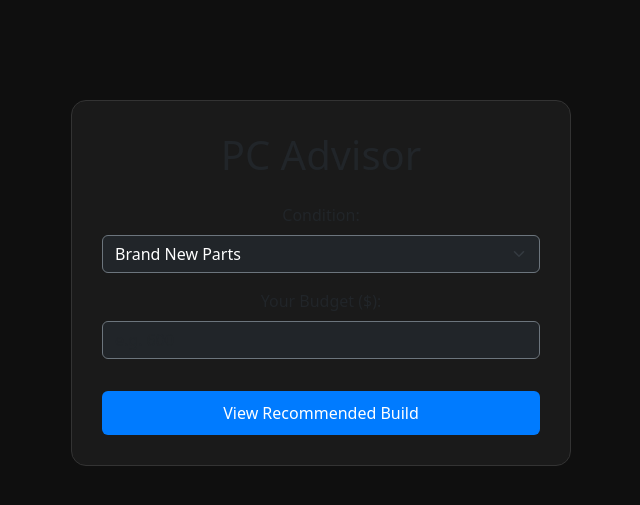
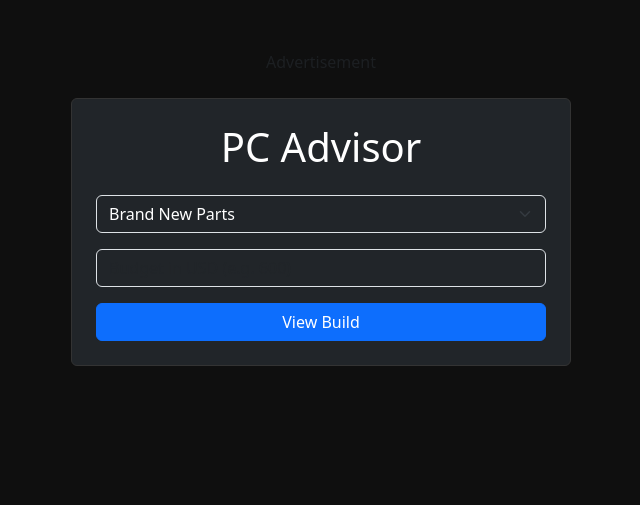
Before and after one commit to anesracrached88-gif/Pc-build-, a Flask app: page / in a window 1280 px wide. Shown: the top 505 px of the page, without its empty margins (319-959 px from the left). Run offline with Flask 3, Linux system fonts and the light colour scheme.

Commit message:
Full Update: Brands, 50$ logic, and Adsterra placements

```diff
--- a/app.py
+++ b/app.py
@@ -4,20 +4,20 @@ app = Flask(__name__)
 
 def get_pc_build(budget, condition):
     budget = int(budget)
-    # قاعدة بيانات بسيطة تتغير كل 50 دولار
-    # يمكنك توسيع هذه القائمة لاحقاً
     if condition == "new":
-        if budget < 400:
-            return [("CPU", "Ryzen 3 3200G", "90"), ("RAM", "8GB DDR4", "30"), ("SSD", "256GB NVMe", "25"), ("Total", "", str(budget))]
-        elif budget < 450:
-            return [("CPU", "Ryzen 5 4500", "110"), ("GPU", "RX 580", "120"), ("RAM", "16GB DDR4", "50"), ("Total", "", "420")]
-        else: # 500+
-            return [("CPU", "i5-12400F", "150"), ("GPU", "RTX 3060", "280"), ("RAM", "16GB DDR4", "50"), ("Total", "", "480")]
+        if budget < 450:
+            return [("CPU", "AMD Ryzen 5 4500", "80"), ("GPU", "MSI GTX 1650 Ventus", "155"), ("MB", "ASUS Prime A520M-K", "70"), ("RAM", "16GB Corsair Vengeance", "45"), ("SSD", "500GB Kingston", "35"), ("PSU", "EVGA 500W 80+", "50")]
+        elif budget < 500:
+            return [("CPU", "Intel Core i3-12100F", "95"), ("GPU", "Gigabyte RX 6500 XT", "165"), ("MB", "MSI PRO H610M-G", "80"), ("RAM", "16GB Kingston FURY", "50"), ("SSD", "512GB Crucial M.2", "40"), ("PSU", "Corsair CV550", "60")]
+        elif budget < 550:
+            return [("CPU", "AMD Ryzen 5 5500", "105"), ("GPU", "Sapphire Pulse RX 6600", "210"), ("MB", "Gigabyte B450M DS3H", "75"), ("RAM", "16GB G.Skill Ripjaws", "55"), ("SSD", "500GB Samsung 980", "50"), ("PSU", "Cooler Master 550W", "55")]
+        else: # Build for $600+
+            return [("CPU", "Intel i5-12400F", "140"), ("GPU", "ASUS Dual RTX 3060", "290"), ("MB", "ASUS Prime B760M-A", "120"), ("RAM", "16GB Corsair DDR4", "60"), ("SSD", "1TB WD Blue", "70"), ("PSU", "Corsair CX650", "80")]
     else: # Used from eBay
-        if budget < 400:
-            return [("CPU (Used)", "Ryzen 5 3600", "60"), ("GPU (Used)", "GTX 1070", "110"), ("RAM", "16GB", "40"), ("Total", "", "210")]
+        if budget < 500:
+            return [("CPU (Used)", "Ryzen 5 3600", "60"), ("GPU (Used)", "GTX 1080 Ti", "160"), ("MB (Used)", "B450 Board", "65"), ("RAM", "16GB", "35"), ("Total", "Calculated for eBay", "320")]
         else:
-            return [("CPU (Used)", "i7-9700K", "120"), ("GPU (Used)", "RTX 2070", "180"), ("RAM", "16GB", "40"), ("Total", "", "340")]
+            return [("CPU (Used)", "i7-10700K", "130"), ("GPU (Used)", "RTX 2080 Super", "210"), ("MB (Used)", "Z490 Board", "100"), ("RAM", "16GB", "40"), ("Total", "Calculated for eBay", "480")]
 
 @app.route('/')
 def index():
--- a/templates/index.html
+++ b/templates/index.html
@@ -4,29 +4,22 @@
     <meta charset="UTF-8">
     <title>PC Build Advisor</title>
     <link href="https://cdn.jsdelivr.net/npm/bootstrap@5.3.0/dist/css/bootstrap.min.css" rel="stylesheet">
-    <style>
-        body { background-color: #0f0f0f; color: white; padding-top: 100px; }
-        .card { background: #1a1a1a; border: 1px solid #333; padding: 30px; border-radius: 15px; }
-        .btn-primary { background: #007bff; border: none; padding: 10px 30px; }
-    </style>
-</head>
-<body>
-    <div class="container text-center">
-        <div class="card mx-auto" style="max-width: 500px;">
+    </head>
+<body style="background-color: #0f0f0f; color: white; text-align: center; padding-top: 50px;">
+    <div class="container">
+        <div class="ad-top mb-4">
+            <p class="text-muted">Advertisement</p>
+        </div>
+
+        <div class="card bg-dark text-white p-4 mx-auto" style="max-width: 500px; border: 1px solid #333;">
             <h1 class="mb-4">PC Advisor</h1>
             <form action="/get_pc" method="POST">
-                <div class="mb-3">
-                    <label class="form-label">Condition:</label>
-                    <select name="condition" class="form-select bg-dark text-white border-secondary">
-                        <option value="new">Brand New Parts</option>
-                        <option value="used">Used Parts (eBay Prices)</option>
-                    </select>
-                </div>
-                <div class="mb-3">
-                    <label class="form-label">Your Budget ($):</label>
-                    <input type="number" name="budget" class="form-control bg-dark text-white border-secondary" placeholder="e.g. 600" required>
-                </div>
-                <button type="submit" class="btn btn-primary w-100 mt-3">View Recommended Build</button>
+                <select name="condition" class="form-select bg-dark text-white mb-3">
+                    <option value="new">Brand New Parts</option>
+                    <option value="used">Used (eBay Prices)</option>
+                </select>
+                <input type="number" name="budget" class="form-control bg-dark text-white mb-3" placeholder="Budget in USD (e.g. 600)" required>
+                <button type="submit" class="btn btn-primary w-100">View Build</button>
             </form>
         </div>
     </div>
```
Also changed, not shown: templates/result.html (+17 -21 lines).
